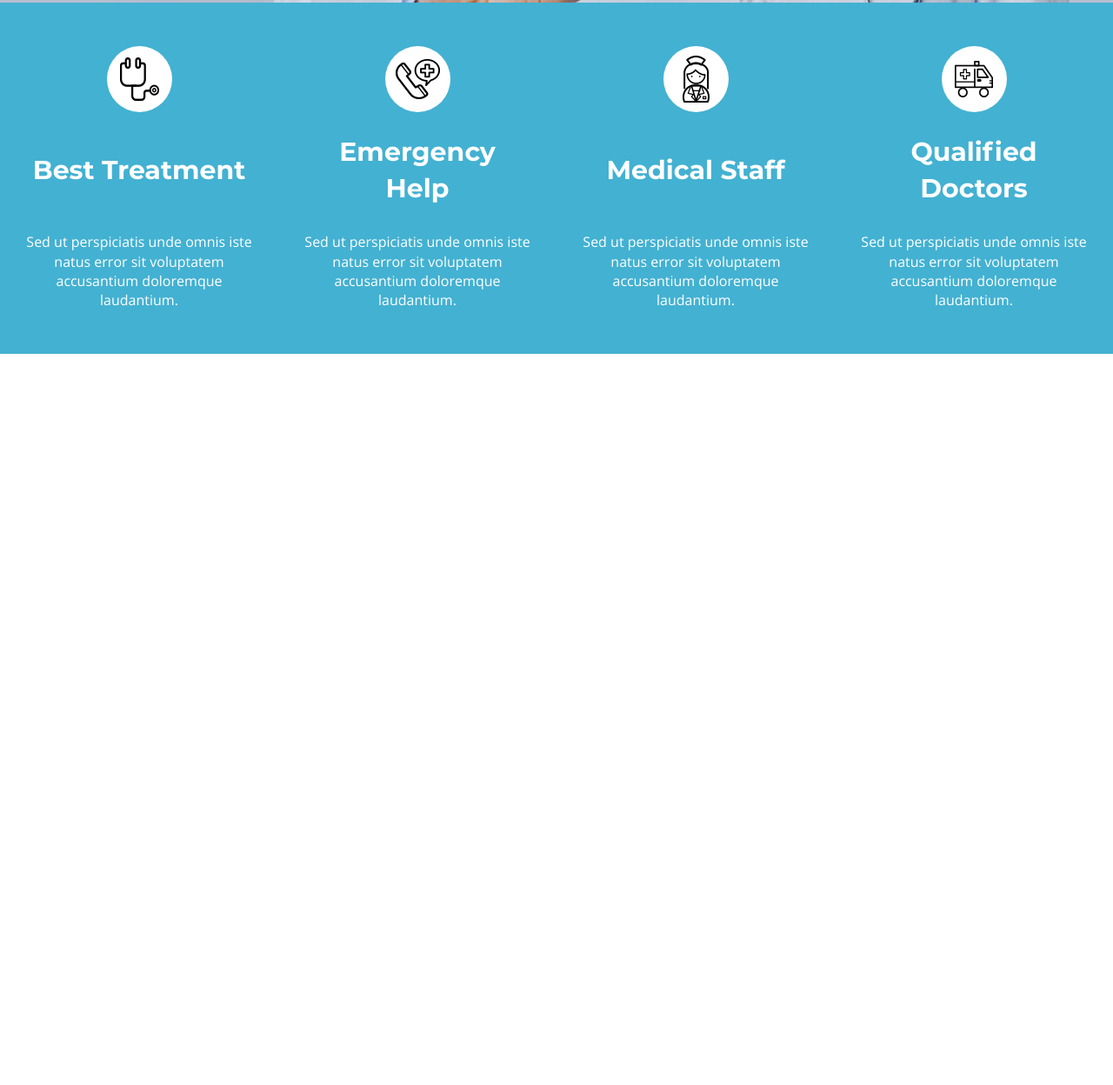
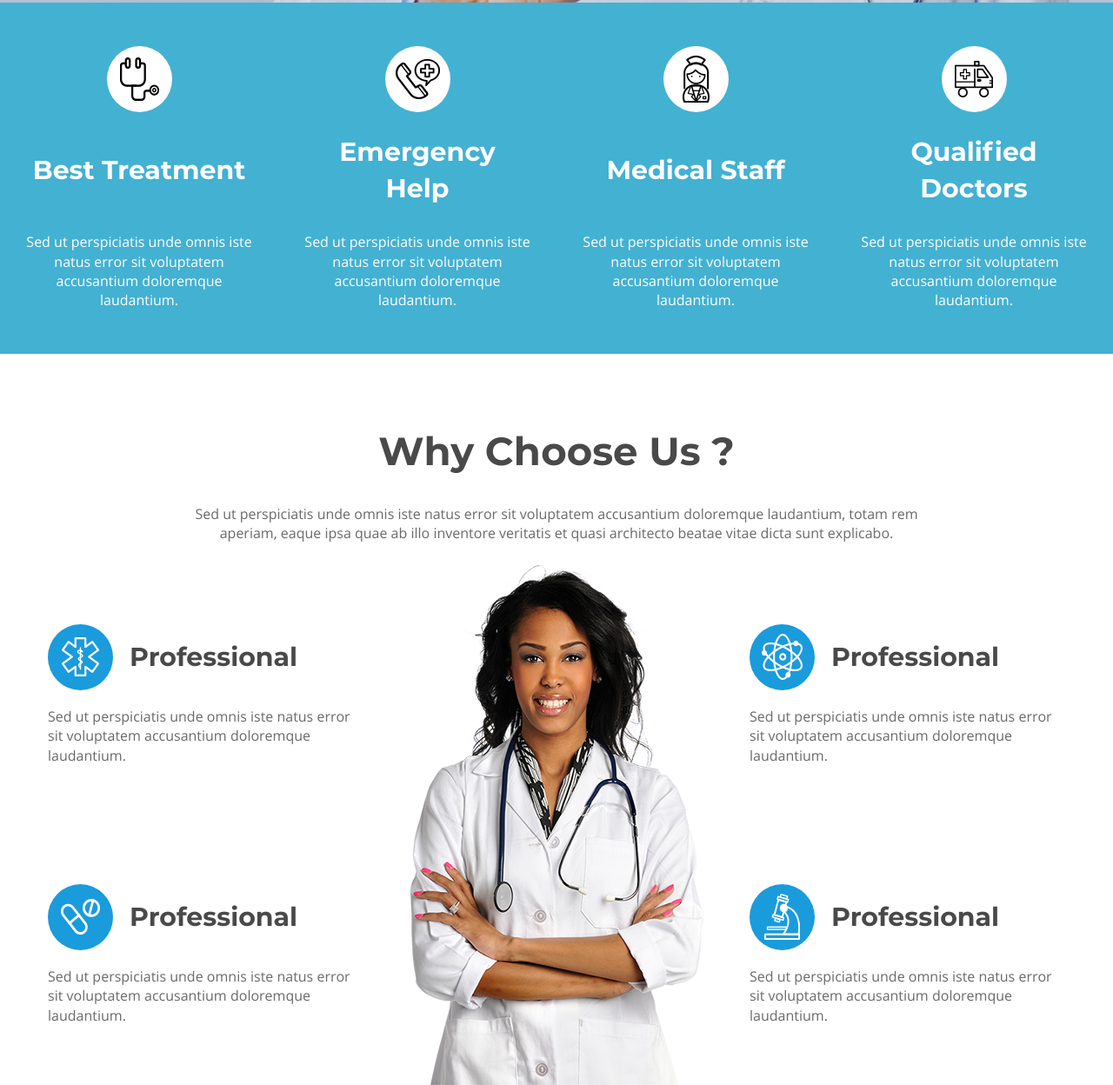
Before and after one commit to AlexSeitov/Medical-Hospital, a plain HTML site: page index.html in a window 1280 px wide. Shown: the part 737-1985 px from the top of the page at 87% size. Before the commit the page ends 1144 px from the top, so only its background shows below. Drawn offline with nearby package versions, Linux system fonts and the light colour scheme.

Commit message:
блок why us

```diff
--- a/index.html
+++ b/index.html
@@ -269,13 +269,68 @@
             </div> <!--/services__row-->
         </section> <!--/services-->
 
+
+        <!--why-->
+
+        <section class="why">
+            <div class="container">
+                <div class="why-heading">
+                    <h2 class="why-heading__title title">Why Choose Us ?</h2>
+                    <p class="why-heading__text">Sed ut perspiciatis unde omnis iste natus error sit voluptatem accusantium doloremque laudantium, totam rem aperiam, eaque ipsa quae ab illo inventore veritatis et quasi architecto beatae vitae dicta sunt explicabo.</p>
+                </div>
+
+                <div class="why-content">
+                    <div class="why__column">
+                        <div class="why-item">
+                            <div class="why-item__row">
+                                <div class="why-item__img-wrap">
+                                    <img class="why-item__img" src="img/why/why-icon-1.png" alt="" />
+                                </div>
+                                <h3 class="why-item__title title">Professional</h3>
+                            </div>
+                            <p class="why-item__test">Sed ut perspiciatis unde omnis iste natus error sit voluptatem accusantium doloremque laudantium.</p>
+                        </div>
+
+                        <div class="why-item">
+                            <div class="why-item__row">
+                                <div class="why-item__img-wrap">
+                                    <img class="why-item__img" src="img/why/why-icon-2.png" alt="" />
+                                </div>
+                                <h3 class="why-item__title title">Professional</h3>
+                            </div>
+                            <p class="why-item__test">Sed ut perspiciatis unde omnis iste natus error sit voluptatem accusantium doloremque laudantium.</p>
+                        </div>
+                    </div> <!--/why__column-->
+
+                    <div class="why-content__img-wrap">
+                        <img class="why-content__img" src="img/why/why-doctor.png" alt="doctor" />
+                    </div> <!--/why-content__img-wrap-->
+
+                    <div class="why__column">
+                        <div class="why-item">
+                            <div class="why-item__row">
+                                <div class="why-item__img-wrap">
+                                    <img class="why-item__img" src="img/why/why-icon-3.png" alt="" />
+                                </div>
+                                <h3 class="why-item__title title">Professional</h3>
+                            </div>
+                            <p class="why-item__test">Sed ut perspiciatis unde omnis iste natus error sit voluptatem accusantium doloremque laudantium.</p>
+                        </div>
+
+                        <div class="why-item">
+                            <div class="why-item__row">
+                                <div class="why-item__img-wrap">
+                                    <img class="why-item__img" src="img/why/why-icon-4.png" alt="" />
+                                </div>
+                                <h3 class="why-item__title title">Professional</h3>
+                            </div>
+                            <p class="why-item__test">Sed ut perspiciatis unde omnis iste natus error sit voluptatem accusantium doloremque laudantium.</p>
+                        </div>
+                    </div> <!--/why__column-->
+                </div> <!--/why-content-->
+            </div> <!--/container-->
+        </section> <!--/why-->
     </main>
-
-
-
-
-
-
 
     <script src="https://code.jquery.com/jquery-3.4.1.min.js" integrity="sha256-CSXorXvZcTkaix6Yvo6HppcZGetbYMGWSFlBw8HfCJo=" crossorigin="anonymous"></script>
     <script src="js/script.js"></script>
--- a/sass/blocks/_services.scss
+++ b/sass/blocks/_services.scss
@@ -1,6 +1,7 @@
 .services__row {
     display: flex;
     justify-content: center;
+    background-color: #43b1d2;
 
     @media (max-width: 1200px) {
         flex-wrap: wrap;
--- /dev/null
+++ b/sass/blocks/_why.scss
@@ -0,0 +1,77 @@
+.why {
+    padding-top: 80px;
+
+    @media (max-width: 576px) {
+        padding-top: 50px;
+    }
+}
+
+.why-heading {
+    max-width: 878px;
+    text-align: center;
+    margin: 0 auto;
+    margin-bottom: 25px;
+}
+
+.why-heading__title {
+    margin-bottom: 30px;
+}
+
+.why-content {
+    display: flex;
+    justify-content: space-between;
+
+    @media (max-width: 992px) {
+        flex-wrap: wrap;
+        justify-content: space-around;
+    }
+}
+
+.why__column {
+    display: flex;
+    flex-direction: column;
+    justify-content: space-around;
+}
+
+.why-item {
+    max-width: 363px;
+
+    @media (max-width: 992px) {
+        margin-bottom: 40px;
+    }
+}
+
+.why-item__row {
+    display: flex;
+    align-items: center;
+    margin-bottom: 19px;
+}
+
+.why-item__img-wrap {
+    display: flex;
+    justify-content: center;
+    align-items: center;
+    width: 75px;
+    height: 76px;
+    background-color: #1a9bdc;
+    border-radius: 50%;
+    margin-right: 19px;
+}
+
+.why-item__title {
+    font-size: 30px;
+}
+
+.why-content__img-wrap {
+    width: 337px;
+    margin: 0 20px;
+
+    @media (max-width: 992px) {
+        order: 3;
+    }
+}
+
+.why-content__img {
+    display: block;
+    max-width: 100%;
+}
--- a/sass/style.scss
+++ b/sass/style.scss
@@ -9,3 +9,4 @@
 @import 'blocks/header';
 @import 'blocks/mainblock';
 @import 'blocks/services';
+@import 'blocks/why';
```
Also changed, not shown: css/style.css, sass/blocks/__why.scss (deleted), sass/blocks/_top-panel.scss (renamed from sass/blocks/__top-panel.scss), 1 other file.
